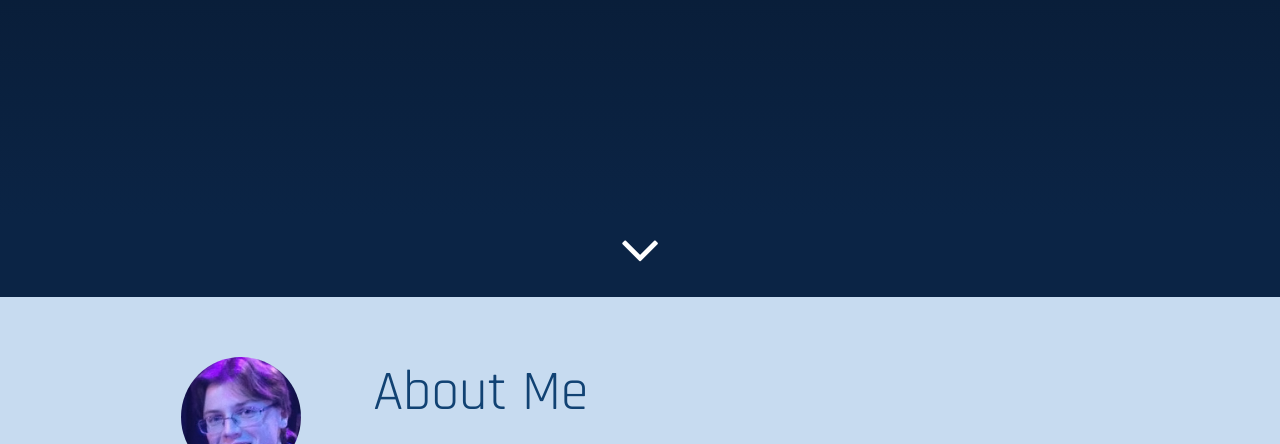
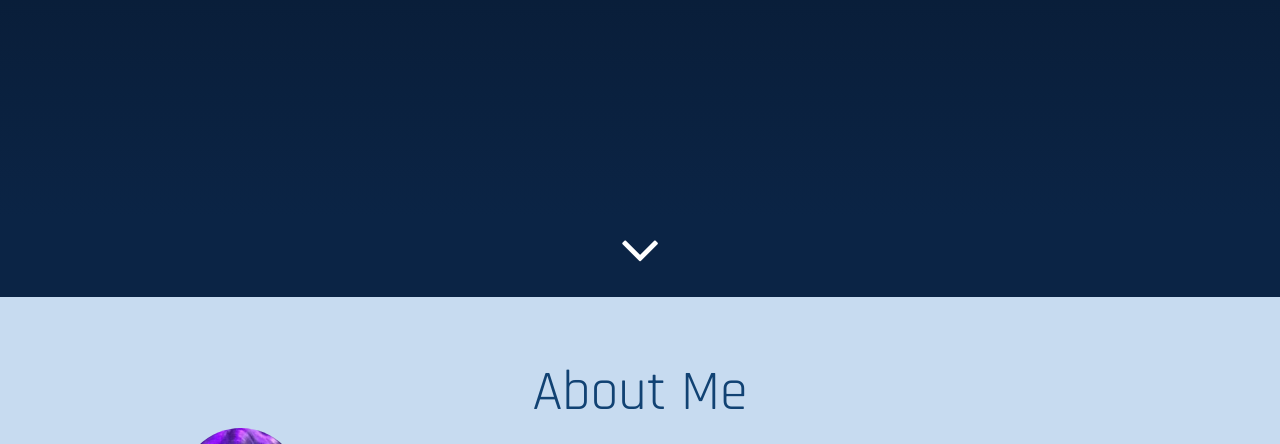
Before and after one commit to mcswedo/mcswedo.github.io, a plain HTML site: page index.html in a window 1280 px wide. Shown: the part 503-947 px from the top of the page. Drawn offline with nearby package versions, Linux system fonts and the light colour scheme.

Commit message:
#11 trying to make this about section work

```diff
--- a/index.html
+++ b/index.html
@@ -39,6 +39,8 @@
 </div>
 <div class="about" id="about">
     <div class="about-container">
+        <h2>About Me</h2>
+
         <div class="column1">
             <img src="mcswedo.jpg" alt="Picture of Me">
             <div class="find-me">
@@ -49,7 +51,6 @@
             </div>
         </div>
         <div class="column2">
-            <h2>About Me</h2>
             <p>Since the first time I booted up my Nintendo Entertainment System at the age of 3,
                 I've been incredibly passionate about games. My life has been driven toward the
                 career of game design; I want to create experiences that give people the same
--- a/style.css
+++ b/style.css
@@ -260,7 +260,10 @@ span.title {
 
 h2 {
     font-family: 'Rajdhani', sans-serif;
-    font-size: 3em;
+    color: #114273;
+    font-weight: 400;
+    font-size: 3.5em;
+    text-align: center;
 }
 
 p {
@@ -287,11 +290,7 @@ p {
     text-align: center;
 }
 
-.column2 h2 {
-    color: #114273;
-    font-weight: 400;
-    font-size: 3.5em;
-}
+
 
 .column2 p, .column1 .fa {
     color: #0B2445;
```
